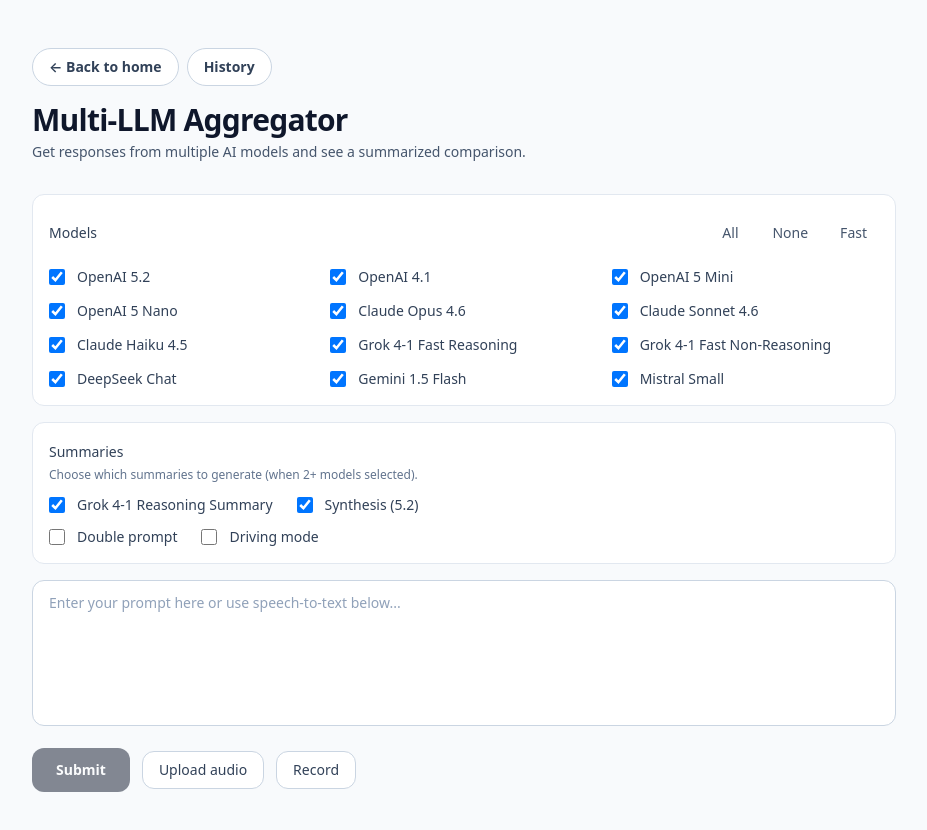
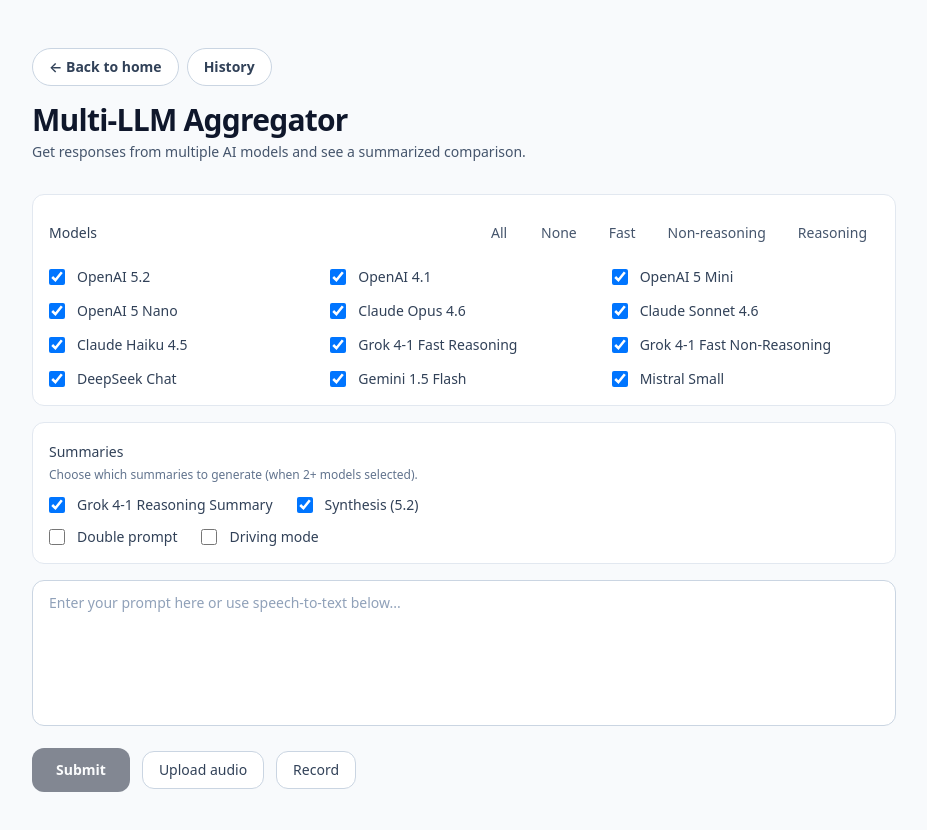
Before and after one commit to ConnerMcCarthy/conner-business-site, a Next.js app: page /llm in a window 1280 px wide. Shown: the top 830 px of the page, without its empty margins (176-1103 px from the left). Built offline with nearby package versions, Linux system fonts and the light colour scheme.

Commit message:
remove claude-sonnet from LLM page

```diff
--- a/app/llm/page.tsx
+++ b/app/llm/page.tsx
@@ -43,6 +43,25 @@
   "mistral-small",
   "openai-5-mini",
   "openai-5-nano",
+  "claude-haiku",
+]);
+
+const NON_REASONING_MODEL_IDS = new Set([
+  "openai-5-mini",
+  "openai-5-nano",
+  "claude-sonnet",
+  "claude-haiku",
+  "grok-non-reasoning",
+  "gemini-flash",
+  "deepseek",
+  "mistral-small",
+]);
+
+const REASONING_MODEL_IDS = new Set([
+  "grok-reasoning",
+  "openai-5.2",
+  "openai-4.1",
+  "claude-opus",
 ]);
 
 const DRIVING_TTS_PROMPT_PREFIX = `Reply in a way that is good for text-to-speech.
@@ -93,6 +112,8 @@
   const selectAllModels = () => setSelectedModels(new Set(MODEL_OPTIONS.map((m) => m.id)));
   const clearAllModels = () => setSelectedModels(new Set());
   const selectFastModels = () => setSelectedModels(new Set(FAST_MODEL_IDS));
+  const selectNonReasoningModels = () => setSelectedModels(new Set(NON_REASONING_MODEL_IDS));
+  const selectReasoningModels = () => setSelectedModels(new Set(REASONING_MODEL_IDS));
 
   async function speakWithTTS(text: string) {
     if (!text.trim() || speakingRef.current) return;
@@ -424,6 +445,12 @@
                   </button>
                   <button type="button" onClick={selectFastModels} className="min-h-[44px] rounded-lg px-3 py-2 text-sm text-slate-600 hover:bg-slate-100 hover:text-slate-800 active:bg-slate-200">
                     Fast
+                  </button>
+                  <button type="button" onClick={selectNonReasoningModels} className="min-h-[44px] rounded-lg px-3 py-2 text-sm text-slate-600 hover:bg-slate-100 hover:text-slate-800 active:bg-slate-200">
+                    Non-reasoning
+                  </button>
+                  <button type="button" onClick={selectReasoningModels} className="min-h-[44px] rounded-lg px-3 py-2 text-sm text-slate-600 hover:bg-slate-100 hover:text-slate-800 active:bg-slate-200">
+                    Reasoning
                   </button>
                 </div>
               </div>
```
